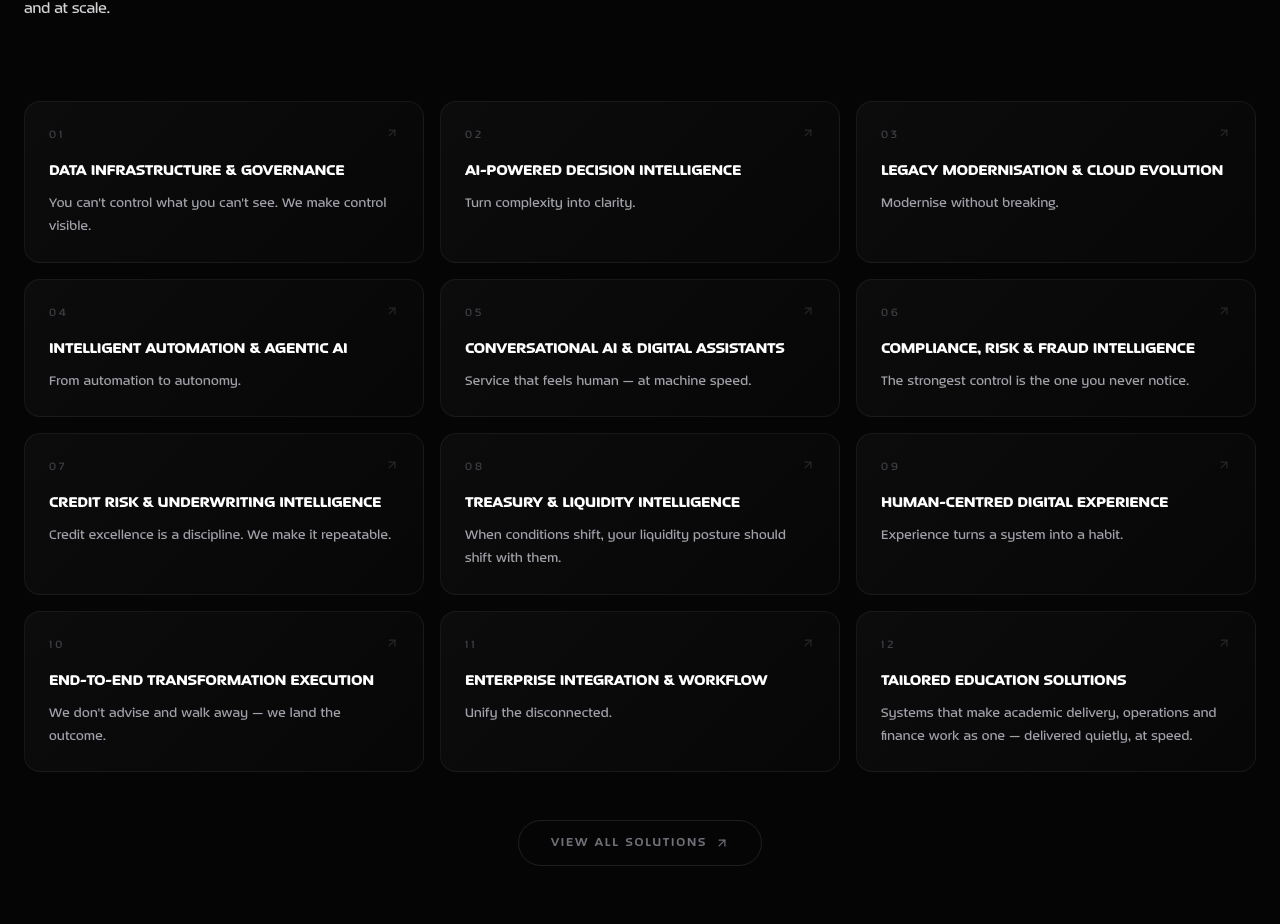
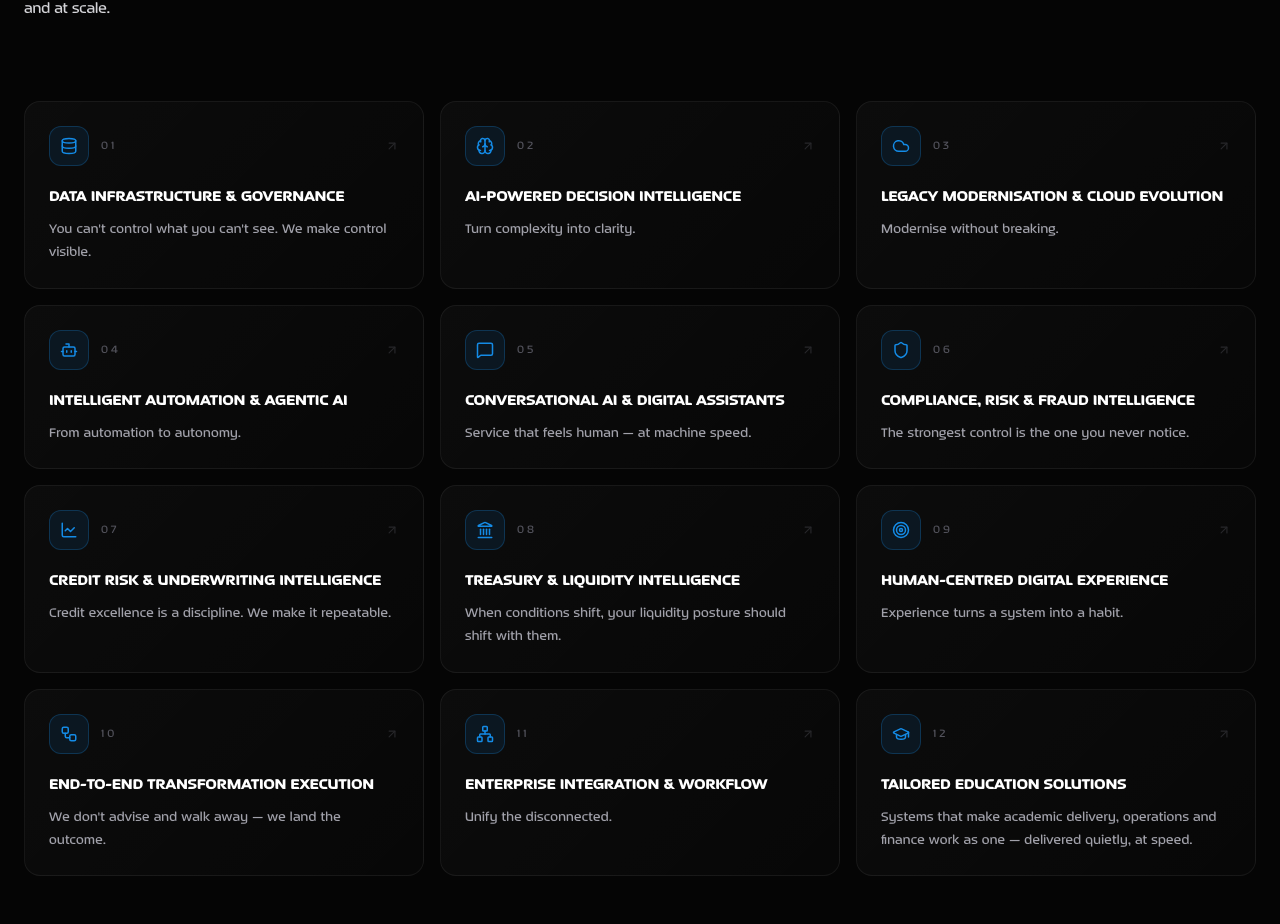
Before and after one commit to ats5e/ats5e, a Next.js app: page / in a window 1280 px wide. Shown: the part 2615-3539 px from the top of the page. Built offline with nearby package versions, Linux system fonts and the light colour scheme.

Commit message:
Redesign solution cards and add shared icon system

```diff
--- a/app/featured-solutions/[slug]/page.tsx
+++ b/app/featured-solutions/[slug]/page.tsx
@@ -3,91 +3,67 @@ import { notFound } from "next/navigation";
 import { ArrowUpRight, ArrowLeft } from "lucide-react";
 import Navbar from "@/components/Navbar";
 import Footer from "@/components/Footer";
+import { SOLUTIONS, SOLUTIONS_BY_SLUG } from "@/lib/solutions";
 
-const SOLUTIONS: Record<string, {
-  num: string; title: string; tagline: string;
+const SOLUTION_DETAILS: Record<string, {
   detailsTitle: string; detailsDescription: string; delivers: string[];
 }> = {
   "Data-Infrastructure-Governance": {
-    num: "01", title: "Data Infrastructure & Governance",
-    tagline: "You can't control what you can't see. We make control visible.",
     detailsTitle: "Build on data you can trust.",
     detailsDescription: "We modernize data foundations so every metric, model, and decision sits on reliable ground. Our data fabric approach unifies sources across ERP/CRM/HR/Finance, standardizes lineage and quality, and embeds policy controls. The result: a single governed truth that accelerates analytics, reduces risk, and shrinks time to insight.",
     delivers: ["Data fabric & warehousing; metadata/lineage, data quality SLAs, and stewardship workflows", "Policy-as-code and consent controls; encryption, masking, retention rules", "Self-serve governed data products for BI, AI/ML, and regulatory reporting"],
   },
   "AI-intelligence": {
-    num: "02", title: "AI-Powered Decision Intelligence",
-    tagline: "Turn complexity into clarity.",
     detailsTitle: "Turn sprawling data into executive control.",
     detailsDescription: "Most enterprises collect more data than they can operationalize. We turn that data into real-time intelligence with secure analytics layers, role-specific dashboards, and embedded governance — so leaders see the signal, not the noise. You get a live read on performance, risk, liquidity, and compliance, plus drill-downs that turn questions into action in seconds. We build 'confidence tools' for the C-suite and operations alike, designed for clarity, speed, and auditability.",
     delivers: ["Executive and line-of-business dashboards with KPI trees, variance explanations, and early-warning indicators", "Embedded governance (policy checks, maker-checker, audit trails) baked into analytics flows", "Secure analytics layers that plug into legacy estates without re-architecting core systems"],
   },
   "Legacy-Modernisation": {
-    num: "03", title: "Legacy Modernisation & Cloud Evolution",
-    tagline: "Modernise without breaking.",
     detailsTitle: "You don't need a revolution — you need intelligent evolution.",
     detailsDescription: "Rip-and-replace is risky and unnecessary. We phase change through modular components, open APIs, and cloud-native services that integrate with — not bulldoze — your core. Compliance and resilience are baked in. You get speed and agility without downtime, plus a runway for continuous innovation.",
     delivers: ["Modular core replacements and cloud migrations with rollback safety", "Interoperable microservices and API gateways; resilience patterns and DR", "Regulatory & ESG controls embedded into new layers from day one"],
   },
   "Intelligent-Automation": {
-    num: "04", title: "Intelligent Automation & Agentic AI",
-    tagline: "From automation to autonomy.",
     detailsTitle: "Automation removes repetition. Autonomy removes limitation.",
     detailsDescription: "We go beyond task bots. Our agentic systems interpret documents, make routine decisions, trigger next steps, and learn from outcomes. We design the guardrails — controls, auditability — so digital labor scales safely across operations.",
     delivers: ["RPA at scale, NLP-powered document understanding, reconciliation bots", "Agentic AI for triage, exceptions, and straight-through processing", "ROI-led blueprints with quick-win modules and scale-out roadmap"],
   },
   "ConversationalAI": {
-    num: "05", title: "Conversational AI & Digital Assistants",
-    tagline: "Service that feels human — at machine speed.",
     detailsTitle: "AI should be invisible. The experience should feel human.",
     detailsDescription: "We deploy omni-channel assistants for customers and employees: guided service, status checks, onboarding, knowledge retrieval, and more. Integrated with core systems, they resolve the majority of routine interactions instantly and escalate the rest with full context.",
     delivers: ["Contact-center copilots, 24/7 virtual assistants, internal IT/HR helpdesk agents", "Secure integration to CRM/core systems; guardrails and compliance logging", "Design for containment, CSAT, and AHT — not just chat volume"],
   },
   "compliance-risk": {
-    num: "06", title: "Compliance, Risk & Fraud Intelligence",
-    tagline: "The strongest control is the one you never notice.",
     detailsTitle: "Predict, prevent, prove.",
     detailsDescription: "We fuse behavioral analytics, cognitive AI, and rule engines to detect anomalies early and act decisively — across AML/KYC, fraud, and operational risk. Controls are embedded into workflows so compliance is built-in, not bolted on.",
     delivers: ["Real-time monitoring and alerts; entity resolution; network analysis", "KYC onboarding checks with document intelligence and biometrics", "End-to-end case management with audit-grade evidence and explainability"],
   },
   "Credit-Risk": {
-    num: "07", title: "Credit Risk & Underwriting Intelligence",
-    tagline: "Credit excellence is a discipline. We make it repeatable.",
     detailsTitle: "Sharper decisions, fewer losses.",
     detailsDescription: "We apply feature-rich models and explainable AI to credit origination and line management: application scoring, affordability, early-warning signals, and proactive limit changes. Workflows integrate with policy so approvals are fast, fair, and defensible.",
     delivers: ["Application and behavioral scoring; income verification and anomaly checks", "Early-warning & collections prioritization; affordability and limit strategies", "Model monitoring, drift detection, challenger models, and governance"],
   },
   "Treasury-Liquidity": {
-    num: "08", title: "Treasury & Liquidity Intelligence",
-    tagline: "When conditions shift, your liquidity posture should shift with them.",
     detailsTitle: "Know your cash — now, not tomorrow.",
     detailsDescription: "We deliver real-time views of positions, inflows/outflows, and regulatory ratios with scenario modeling, funding cost analysis, and automated triggers. Liquidity becomes a managed asset, not a reporting chore.",
     delivers: ["Live dashboards for intraday liquidity, cash ladders, and stress scenarios", "Alerts for thresholds and covenants; automated sweeps and recommendations", "Integration with core banking, payments, and market data"],
   },
   "Human-Centred-Digital-Experience": {
-    num: "09", title: "Human-Centred Digital Experience",
-    tagline: "Experience turns a system into a habit.",
     detailsTitle: "Technology people choose to use.",
     detailsDescription: "Adoption is the real ROI. We design portals, journeys, and UX layers that reduce cognitive load and make complex services feel simple. The focus: fast paths for power users, guided flows for everyone else, and consistent design that earns trust.",
     delivers: ["Unified employee and customer portals; role-based UX layers and cross-device journeys", "Personalization and accessibility; knowledge & guided help", "Continuous UX analytics with A/B testing and adoption telemetry"],
   },
   "transformation-execution": {
-    num: "10", title: "End-to-End Transformation Execution",
-    tagline: "We don't advise and walk away — we land the outcome.",
     detailsTitle: "Quiet delivery. Visible results.",
     detailsDescription: "We embed delivery teams to de-risk execution across design, build, rollout, and value realization. We operate with operator DNA: program visibility, change management baked in, and post-go-live iteration to lock in results.",
     delivers: ["Outcome-based governance; PMO dashboards; change & training frameworks", "Embedded rollout squads, QA, and hypercare; outcome realization tracking", "Playbooks for regulated launches; cross-vendor orchestration"],
   },
   "Enterprise-Integration": {
-    num: "11", title: "Enterprise Integration & Workflow",
-    tagline: "Unify the disconnected.",
     detailsTitle: "Orchestration is where automation meets intelligence.",
     detailsDescription: "We connect the systems you already rely on and orchestrate the work between them. Think: rules that route the right task to the right person at the right time, API-level handshakes across platforms, and exception paths that self-heal. Result: faster cycle times, fewer errors, and less swivel-chair work.",
     delivers: ["API integration across ERP/CRM/HR/Finance; event buses and service catalogs", "Intelligent routing, approval workflows, and exception handling agents", "Cost-to-serve visibility and auto-remediation triggers"],
   },
   "education": {
-    num: "12", title: "Tailored Education Solutions",
-    tagline: "Systems that make academic delivery, operations and finance work as one — delivered quietly, at speed.",
     detailsTitle: "Education: Modernise Without Breaking.",
     detailsDescription: "Whether you're a multi-campus university, a growing higher-ed group, or a K-12 operator, we integrate what matters: student-life, academic delivery, institutional operations and cashflow — without disruption.",
     delivers: ["ERP roll-outs built for education: student records, finance, HR, facilities on a unified platform", "Legacy modernisation: modular upgrades and interoperability that protect BAU while you evolve", "Payment-platform integrations: unified fee collection, automated reconciliation, leadership dashboards"],
@@ -95,12 +71,14 @@ const SOLUTIONS: Record<string, {
 };
 
 export function generateStaticParams() {
-  return Object.keys(SOLUTIONS).map((slug) => ({ slug }));
+  return SOLUTIONS.map((solution) => ({ slug: solution.slug }));
 }
 
 export default function SolutionDetailPage({ params }: { params: { slug: string } }) {
-  const s = SOLUTIONS[params.slug];
-  if (!s) notFound();
+  const solution = SOLUTIONS_BY_SLUG[params.slug];
+  const details = SOLUTION_DETAILS[params.slug];
+  if (!solution || !details) notFound();
+  const Icon = solution.icon;
 
   return (
     <div className="min-h-screen bg-[#050505] text-white overflow-x-hidden">
@@ -117,11 +95,16 @@ export default function SolutionDetailPage({ params }: { params: { slug: string
           >
             <ArrowLeft className="w-3 h-3" /> Solutions
           </Link>
-          <span className="text-[12px] tracking-[0.28em] uppercase font-medium text-zinc-700 block mb-4">{s.num}</span>
+          <div className="mb-4 flex items-center gap-3">
+            <span className="flex h-10 w-10 items-center justify-center rounded-xl border border-[#148be6]/25 bg-[#148be6]/10 text-[#148be6]">
+              <Icon className="w-[18px] h-[18px]" />
+            </span>
+            <span className="text-[12px] tracking-[0.28em] uppercase font-medium text-zinc-700">{solution.num}</span>
+          </div>
           <h1 className="text-[clamp(2.5rem,6vw,6rem)] font-black uppercase leading-[0.88] tracking-[-0.05em] mb-6">
-            {s.title.toUpperCase()}
+            {solution.title.toUpperCase()}
           </h1>
-          <p className="text-lg font-medium text-zinc-400 max-w-2xl leading-relaxed">{s.tagline}</p>
+          <p className="text-lg font-medium text-zinc-400 max-w-2xl leading-relaxed">{solution.tagline}</p>
         </div>
       </section>
 
@@ -129,13 +112,13 @@ export default function SolutionDetailPage({ params }: { params: { slug: string
       <section className="py-16 px-6 pb-32">
         <div className="max-w-7xl mx-auto grid grid-cols-1 md:grid-cols-3 gap-12">
           <div className="md:col-span-2">
-            <h2 className="text-2xl font-black uppercase tracking-[-0.03em] mb-8">{s.detailsTitle}</h2>
-            <p className="text-sm text-zinc-400 leading-relaxed font-medium mb-12">{s.detailsDescription}</p>
+            <h2 className="text-2xl font-black uppercase tracking-[-0.03em] mb-8">{details.detailsTitle}</h2>
+            <p className="text-sm text-zinc-400 leading-relaxed font-medium mb-12">{details.detailsDescription}</p>
 
             <div>
               <h3 className="text-[12px] tracking-[0.3em] uppercase font-bold mb-6" style={{ color: "#148be6" }}>What We Deliver</h3>
               <ul className="space-y-4">
-                {s.delivers.map((item, i) => (
+                {details.delivers.map((item, i) => (
                   <li key={i} className="flex items-start gap-4">
                     <span className="w-1.5 h-1.5 rounded-full bg-[#148be6] shrink-0 mt-1.5" />
                     <p className="text-sm text-zinc-400 leading-relaxed font-medium">{item}</p>
@@ -165,14 +148,21 @@ export default function SolutionDetailPage({ params }: { params: { slug: string
               style={{ background: "rgba(255,255,255,0.02)", border: "1px solid rgba(255,255,255,0.06)" }}
             >
               <p className="text-[12px] tracking-[0.28em] uppercase font-bold text-zinc-700 mb-4">All Solutions</p>
-              {Object.entries(SOLUTIONS).map(([slug, item]) => (
-                <Link key={slug} href={`/featured-solutions/${slug}`}
-                  className={`flex items-center justify-between py-2.5 text-[13px] font-medium transition-colors border-b border-white/[0.04] last:border-0 ${slug === params.slug ? "text-white" : "text-zinc-700 hover:text-zinc-400"}`}
+              {SOLUTIONS.map((item) => {
+                const ListIcon = item.icon;
+                const isCurrent = item.slug === params.slug;
+                return (
+                <Link key={item.slug} href={`/featured-solutions/${item.slug}`}
+                  className={`flex items-center justify-between py-2.5 text-[13px] font-medium transition-colors border-b border-white/[0.04] last:border-0 ${isCurrent ? "text-white" : "text-zinc-700 hover:text-zinc-400"}`}
                 >
-                  <span>{item.num} — {item.title}</span>
-                  {slug === params.slug && <ArrowUpRight className="w-3 h-3 shrink-0" style={{ color: "#148be6" }} />}
+                  <span className="flex items-center gap-2.5">
+                    <ListIcon className={`w-3.5 h-3.5 ${isCurrent ? "text-[#148be6]" : "text-zinc-700"}`} />
+                    {item.num} — {item.title}
+                  </span>
+                  {isCurrent && <ArrowUpRight className="w-3 h-3 shrink-0" style={{ color: "#148be6" }} />}
                 </Link>
-              ))}
+                );
+              })}
             </div>
           </div>
         </div>
--- a/app/page.tsx
+++ b/app/page.tsx
@@ -7,6 +7,7 @@ import { ArrowUpRight, ChevronDown } from "lucide-react";
 import Navbar from "@/components/Navbar";
 import Footer from "@/components/Footer";
 import { fadeUp } from "@/lib/motion";
+import { SOLUTIONS } from "@/lib/solutions";
 
 // ─── Content ─────────────────────────────────────────────────────────────────
 const STATS = [
@@ -43,20 +44,6 @@ const FIVE_ES = [
   },
 ];
 
-const SOLUTIONS = [
-  { num: "01", title: "Data Infrastructure & Governance",        slug: "Data-Infrastructure-Governance",          tagline: "You can't control what you can't see. We make control visible."                                       },
-  { num: "02", title: "AI-Powered Decision Intelligence",        slug: "AI-intelligence",                         tagline: "Turn complexity into clarity."                                                                     },
-  { num: "03", title: "Legacy Modernisation & Cloud Evolution",  slug: "Legacy-Modernisation",                    tagline: "Modernise without breaking."                                                                       },
-  { num: "04", title: "Intelligent Automation & Agentic AI",    slug: "Intelligent-Automation",                  tagline: "From automation to autonomy."                                                                      },
-  { num: "05", title: "Conversational AI & Digital Assistants", slug: "ConversationalAI",                        tagline: "Service that feels human — at machine speed."                                                       },
-  { num: "06", title: "Compliance, Risk & Fraud Intelligence",  slug: "compliance-risk",                         tagline: "The strongest control is the one you never notice."                                                 },
-  { num: "07", title: "Credit Risk & Underwriting Intelligence", slug: "Credit-Risk",                            tagline: "Credit excellence is a discipline. We make it repeatable."                                         },
-  { num: "08", title: "Treasury & Liquidity Intelligence",      slug: "Treasury-Liquidity",                      tagline: "When conditions shift, your liquidity posture should shift with them."                              },
-  { num: "09", title: "Human-Centred Digital Experience",       slug: "Human-Centred-Digital-Experience",        tagline: "Experience turns a system into a habit."                                                           },
-  { num: "10", title: "End-to-End Transformation Execution",   slug: "transformation-execution",                tagline: "We don't advise and walk away — we land the outcome."                                              },
-  { num: "11", title: "Enterprise Integration & Workflow",      slug: "Enterprise-Integration",                  tagline: "Unify the disconnected."                                                                           },
-  { num: "12", title: "Tailored Education Solutions",           slug: "education",                               tagline: "Systems that make academic delivery, operations and finance work as one — delivered quietly, at speed." },
-];
 // ─────────────────────────────────────────────────────────────────────────────
 
 export default function Home() {
@@ -341,19 +328,28 @@ function SolutionsSection() {
         </motion.div>
 
         <div className="grid grid-cols-1 md:grid-cols-2 lg:grid-cols-3 gap-4">
-          {SOLUTIONS.map((s, i) => (
+          {SOLUTIONS.map((s, i) => {
+            const Icon = s.icon;
+            return (
               <motion.div key={s.num} custom={i} variants={fadeUp} initial="hidden"
                 whileInView="visible" viewport={{ once: true, margin: "-40px" }}
               >
                 <Link href={`/featured-solutions/${s.slug}`}
-                className="group block rounded-2xl p-6 h-full transition-all duration-300"
+                  className="group block rounded-2xl p-6 h-full transition-all duration-300 hover:-translate-y-0.5"
                   style={{
                     background: "linear-gradient(135deg,rgba(255,255,255,0.03),rgba(255,255,255,0.01))",
                     border: "1px solid rgba(255,255,255,0.06)",
                   }}
                 >
-                <div className="flex items-start justify-between mb-4">
-                  <span className="text-[12px] tracking-[0.25em] uppercase font-medium text-zinc-700 group-hover:text-[#148be6] transition-colors duration-300">{s.num}</span>
+                  <div className="flex items-center justify-between mb-5">
+                    <div className="flex items-center gap-3">
+                      <span className="flex h-10 w-10 items-center justify-center rounded-xl border border-[#148be6]/25 bg-[#148be6]/10 text-[#148be6] transition-colors duration-300 group-hover:bg-[#148be6]/20">
+                        <Icon className="w-[18px] h-[18px]" />
+                      </span>
+                      <span className="text-[12px] tracking-[0.25em] uppercase font-medium text-zinc-600 group-hover:text-[#148be6] transition-colors duration-300">
+                        {s.num}
+                      </span>
+                    </div>
                     <ArrowUpRight className="w-3.5 h-3.5 text-zinc-800 group-hover:text-[#148be6] transition-colors duration-300" />
                   </div>
                   <h3 className="text-base font-black uppercase leading-tight tracking-[-0.02em] mb-3 group-hover:text-white transition-colors duration-300" style={{ fontWeight: 900 }}>
@@ -364,7 +360,8 @@ function SolutionsSection() {
                   </p>
                 </Link>
               </motion.div>
-          ))}
+            );
+          })}
         </div>
 
         <motion.div variants={fadeUp} initial="hidden" whileInView="visible" viewport={{ once: true }}
--- /dev/null
+++ b/lib/solutions.ts
@@ -0,0 +1,114 @@
+import {
+  Brain,
+  Bot,
+  Cloud,
+  Database,
+  GraduationCap,
+  Landmark,
+  LineChart,
+  MessageSquare,
+  Network,
+  Shield,
+  Target,
+  Workflow,
+  type LucideIcon,
+} from "lucide-react";
+
+export type SolutionSummary = {
+  num: string;
+  slug: string;
+  title: string;
+  tagline: string;
+  icon: LucideIcon;
+};
+
+export const SOLUTIONS: SolutionSummary[] = [
+  {
+    num: "01",
+    slug: "Data-Infrastructure-Governance",
+    title: "Data Infrastructure & Governance",
+    tagline: "You can't control what you can't see. We make control visible.",
+    icon: Database,
+  },
+  {
+    num: "02",
+    slug: "AI-intelligence",
+    title: "AI-Powered Decision Intelligence",
+    tagline: "Turn complexity into clarity.",
+    icon: Brain,
+  },
+  {
+    num: "03",
+    slug: "Legacy-Modernisation",
+    title: "Legacy Modernisation & Cloud Evolution",
+    tagline: "Modernise without breaking.",
+    icon: Cloud,
+  },
+  {
+    num: "04",
+    slug: "Intelligent-Automation",
+    title: "Intelligent Automation & Agentic AI",
+    tagline: "From automation to autonomy.",
+    icon: Bot,
+  },
+  {
+    num: "05",
+    slug: "ConversationalAI",
+    title: "Conversational AI & Digital Assistants",
+    tagline: "Service that feels human — at machine speed.",
+    icon: MessageSquare,
+  },
+  {
+    num: "06",
+    slug: "compliance-risk",
+    title: "Compliance, Risk & Fraud Intelligence",
+    tagline: "The strongest control is the one you never notice.",
+    icon: Shield,
+  },
+  {
+    num: "07",
+    slug: "Credit-Risk",
+    title: "Credit Risk & Underwriting Intelligence",
+    tagline: "Credit excellence is a discipline. We make it repeatable.",
+    icon: LineChart,
+  },
+  {
+    num: "08",
+    slug: "Treasury-Liquidity",
+    title: "Treasury & Liquidity Intelligence",
+    tagline: "When conditions shift, your liquidity posture should shift with them.",
+    icon: Landmark,
+  },
+  {
+    num: "09",
+    slug: "Human-Centred-Digital-Experience",
+    title: "Human-Centred Digital Experience",
+    tagline: "Experience turns a system into a habit.",
+    icon: Target,
+  },
+  {
+    num: "10",
+    slug: "transformation-execution",
+    title: "End-to-End Transformation Execution",
+    tagline: "We don't advise and walk away — we land the outcome.",
+    icon: Workflow,
+  },
+  {
+    num: "11",
+    slug: "Enterprise-Integration",
+    title: "Enterprise Integration & Workflow",
+    tagline: "Unify the disconnected.",
+    icon: Network,
+  },
+  {
+    num: "12",
+    slug: "education",
+    title: "Tailored Education Solutions",
+    tagline: "Systems that make academic delivery, operations and finance work as one — delivered quietly, at speed.",
+    icon: GraduationCap,
+  },
+];
+
+export const SOLUTIONS_BY_SLUG: Record<string, SolutionSummary> = Object.fromEntries(
+  SOLUTIONS.map((solution) => [solution.slug, solution]),
+);
```
Also changed, not shown: app/featured-solutions/page.tsx (+12 -18 lines). Lines whose indentation alone changed are shown as unchanged.
